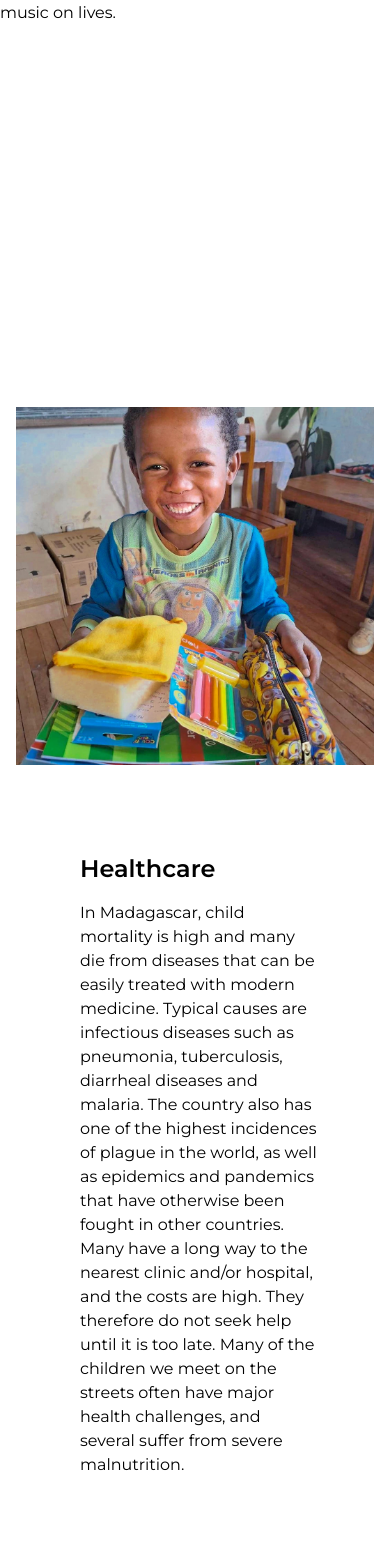
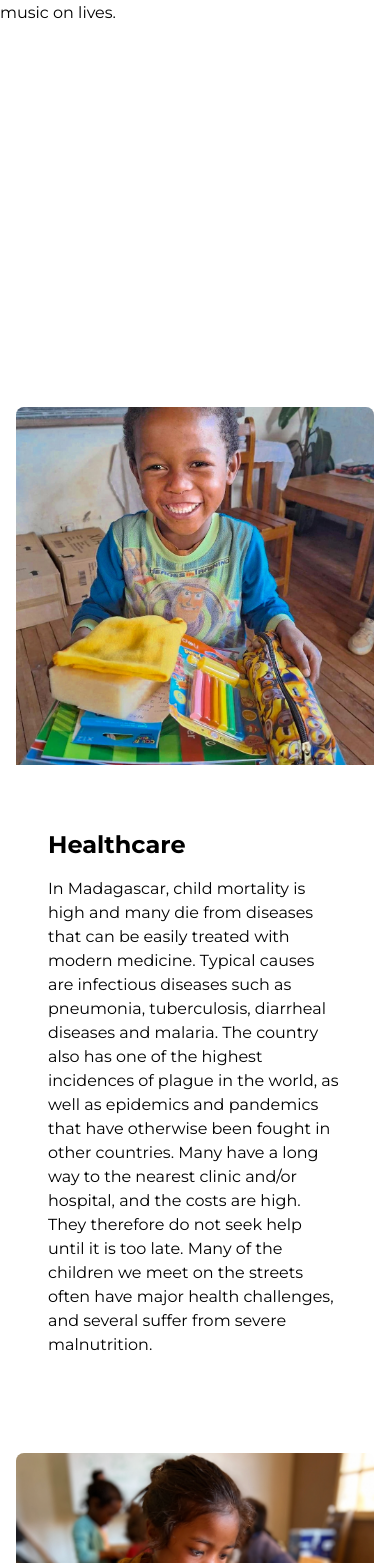
Before and after one commit to NoroffFEU/musikkforandrerliv.no, a React (Vite) app: page /work in a window 390 px wide. Shown: the part 437-2000 px from the top of the page. Built offline with nearby package versions, Linux system fonts and the light colour scheme; a web font is replaced by a local one.

Commit message:
Finished adding tailwind CSS to our work page

```diff
--- a/src/components/ourWorkPage/categorySection.jsx
+++ b/src/components/ourWorkPage/categorySection.jsx
@@ -23,11 +23,11 @@ const CategorySection = () => {
                   <img
                     src={section.image}
                     alt={section.imageAlt}
-                    className="w-full h-full object-cover aspect-square"
+                    className="w-full h-full object-cover aspect-square max-md:rounded-t-lg"
                   />
                 </div>
-                <div className="md:order-2 p-14 ml-2">
-                  <h2 className="text-2xl font-semibold mb-4">{section.title}</h2>
+                <div className="md:order-2 p-8 sm:p-14 sm:mr-2">
+                  <h2 className="text-2xl md:text-2xl font-bold sm:font-semibold mb-4">{section.title}</h2>
                   <p className="text-black">{section.content}</p>
                 </div>
               </>
@@ -37,11 +37,11 @@ const CategorySection = () => {
                   <img
                     src={section.image}
                     alt={section.imageAlt}
-                    className="w-full h-full object-cover aspect-square"
+                    className="w-full h-full object-cover aspect-square max-md:rounded-t-lg"
                   />
                 </div>
-                <div className="md:order-1 p-14 mr-2">
-                  <h2 className="text-2xl font-semibold mb-4">{section.title}</h2>
+                <div className="md:order-1 p-8 sm:p-14 sm:mr-2">
+                  <h2 className="text-2xl md:text-2xl font-bold sm:font-semibold mb-4">{section.title}</h2>
                   <p className="text-gray-600">{section.content}</p>
                 </div>
               </>
```
